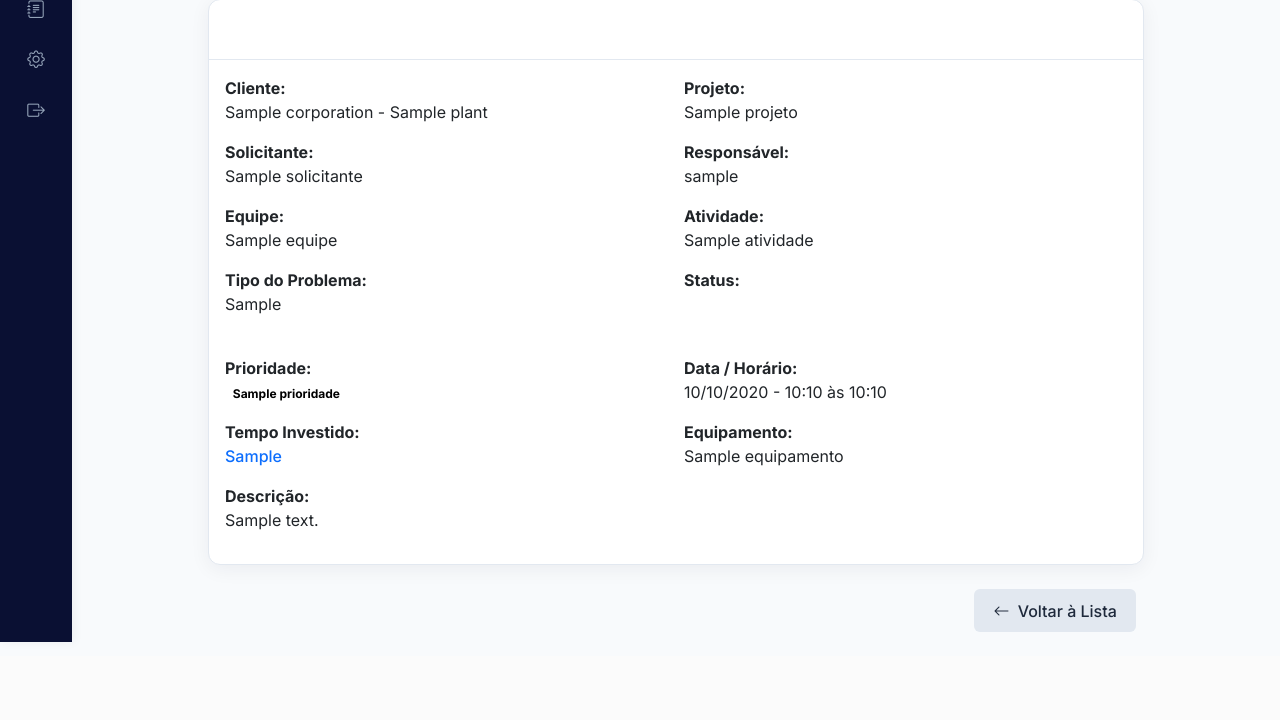
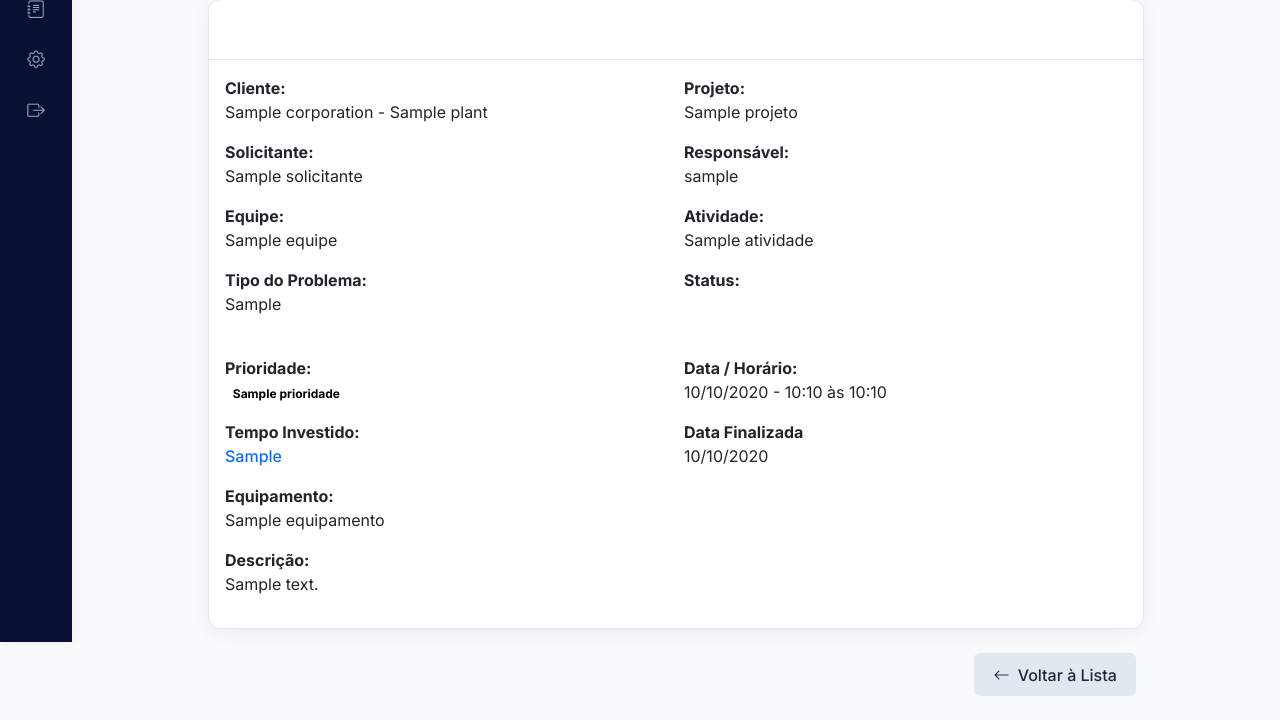
Before and after one commit to semeqpd/apontamento-semeq, a Django app: template templates/apontamentos/detail.html in a window 1280 px wide. Shown: the part 158-878 px from the top of the page. Before the commit the page ends 800 px from the top, so only its background shows below. Run offline with Django 5.2, Linux system fonts and the light colour scheme; the template is opened without the code that fills it: most values are stand-ins (such as "Sample title", 1, 10 or a date in 2020); parts of the project's set-up code (start-up, migrations or seed data) failed here and were passed over.

Commit message:
alter: add date final when switch to status conclued

```diff
--- a/templates/apontamentos/detail.html
+++ b/templates/apontamentos/detail.html
@@ -114,6 +114,16 @@
                     <strong>Tempo Investido:</strong>
                     <p class="mb-0 fw-medium text-primary">{{ apontamento.tempo_investido_formatado }}</p>
                 </div>
+                 <div class="col-md-6">
+                    <strong>Data Finalizada</strong>
+                    <p class="mb-0">
+                        {% if apontamento.data_final %}
+                        {{ apontamento.data_final | date:"d/m/Y" }}
+                        {% else %}
+                        —
+                        {% endif %}
+                    </p>
+                </div>
                 <div class="col-md-6">
                     <strong>Equipamento:</strong>
                     <p class="mb-0">{{ apontamento.equipamento|default:"—" }}</p>
--- a/user/views.py
+++ b/user/views.py
@@ -431,6 +431,7 @@ def alterar_status_apontamento(request, pk):
                 ap.tempo_investido_minutos = tempo_novo
 
         ap.status = status_obj
+        ap.data_final = date.today()
         ap.save()
 
         return JsonResponse({'success': True, 'status': status_obj.status})
```
